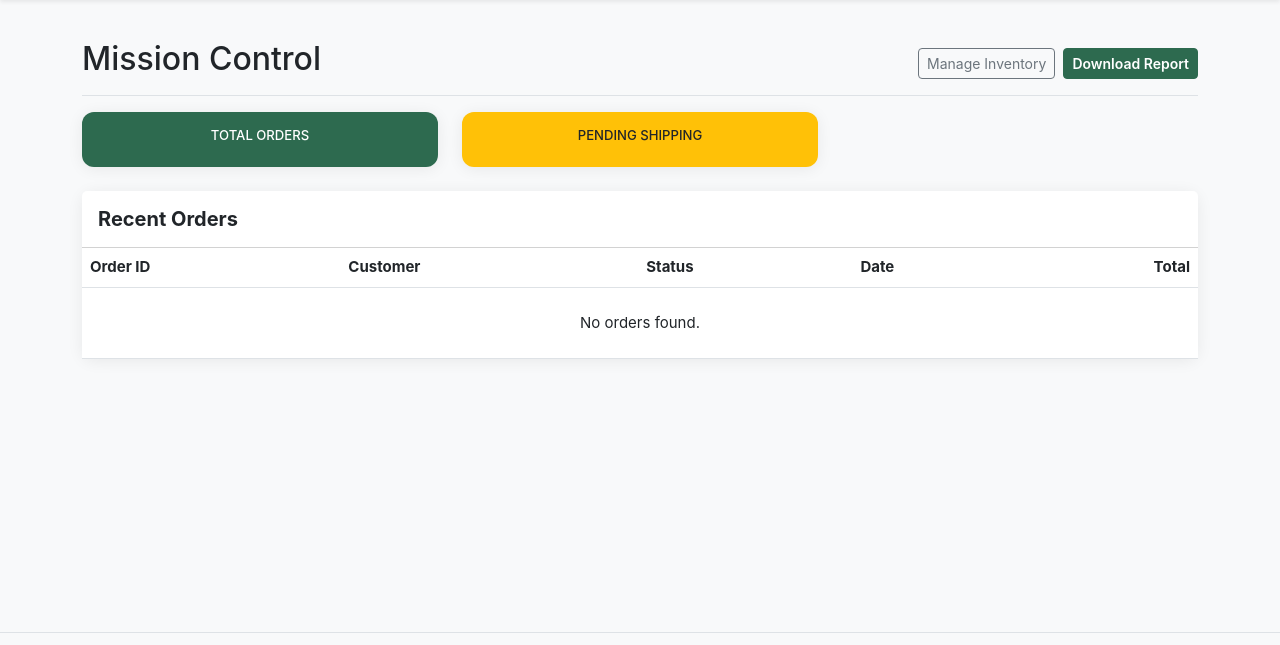
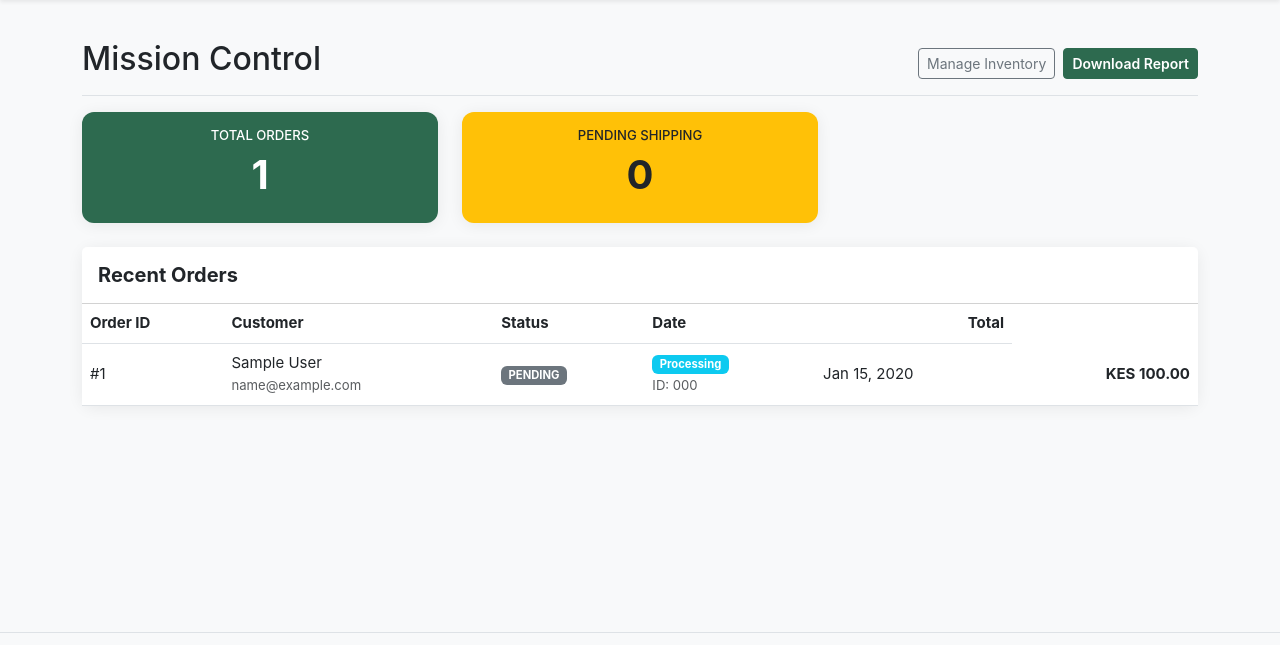
Before and after one commit to 21stSam/Nutrientz-Ecommerce, a Django app: page /orders/dashboard/ in a window 1280 px wide. Shown: the part 71-716 px from the top of the page. Run offline with Django 5.2, Linux system fonts and the light colour scheme; a user stored in the database is signed in; tables that the repository leaves empty hold one stand-in row (values such as "Sample post").

Commit message:
Finalized Order model with tracking and implemented stock reduction logic

```diff
--- a/orders/models.py
+++ b/orders/models.py
@@ -2,6 +2,7 @@ from django.db import models
 from django.contrib.auth.models import User
 from decimal import Decimal
 from shop.models import Product
+
 
 class Order(models.Model):
     # --- Choices ---
@@ -17,28 +18,41 @@ class Order(models.Model):
         ("failed", "Failed"),
     )
 
+    # New choices for the merchant fulfillment workflow
+    SHIPPING_STATUS_CHOICES = (
+        ("processing", "Processing"),
+        ("shipped", "Shipped"),
+        ("delivered", "Delivered"),
+        ("cancelled", "Cancelled"),
+    )
+
     # --- Fields ---
-    # Added user field back as views.py uses order.user = request.user
-    user = models.ForeignKey(User, on_delete=models.CASCADE, related_name='orders', null=True, blank=True)
+    user = models.ForeignKey(
+        User, on_delete=models.CASCADE, related_name="orders", null=True, blank=True
+    )
     first_name = models.CharField(max_length=50)
     last_name = models.CharField(max_length=50)
     email = models.EmailField()
     phone_number = models.CharField(max_length=20, blank=True, null=True)
 
-    county = models.CharField(max_length=100, default='Nairobi')
+    county = models.CharField(max_length=100, default="Nairobi")
     city_estate = models.CharField(max_length=100)
     address = models.CharField(max_length=250)
 
-    # ADDED THIS: The missing field that caused the form error
     delivery_fee = models.DecimalField(
-        max_digits=10,
-        decimal_places=2,
-        choices=DELIVERY_CHOICES,
-        default=300
+        max_digits=10, decimal_places=2, choices=DELIVERY_CHOICES, default=300
     )
 
+    # --- Payment & Status ---
     ipay_transaction_id = models.CharField(max_length=100, blank=True, null=True)
     status = models.CharField(max_length=10, choices=STATUS_CHOICES, default="pending")
+
+    # ADDED: Tracking and Shipping Status for Merchant Dashboard
+    shipping_status = models.CharField(
+        max_length=20, choices=SHIPPING_STATUS_CHOICES, default="processing"
+    )
+    tracking_number = models.CharField(max_length=100, blank=True, null=True)
+
     total_paid = models.DecimalField(
         max_digits=10, decimal_places=2, default=Decimal("0.00")
     )
@@ -59,12 +73,16 @@ class Order(models.Model):
         return self.get_total_cost() + self.delivery_fee
 
     def update_total_paid(self):
+        # Using F expression or direct assignment is better for atomic updates
         self.total_paid = self.get_total_cost()
-        Order.objects.filter(pk=self.pk).update(total_paid=self.total_paid)
+        self.save(update_fields=["total_paid"])
+
 
 class OrderItem(models.Model):
     order = models.ForeignKey(Order, related_name="items", on_delete=models.CASCADE)
-    product = models.ForeignKey(Product, related_name="order_items", on_delete=models.CASCADE)
+    product = models.ForeignKey(
+        Product, related_name="order_items", on_delete=models.CASCADE
+    )
     price = models.DecimalField(max_digits=10, decimal_places=2)
     quantity = models.PositiveIntegerField(default=1)
 
--- a/orders/templates/orders/merchant/dashboard.html
+++ b/orders/templates/orders/merchant/dashboard.html
@@ -54,6 +54,12 @@
                             {{ order.status|upper }}
                         </span>
                     </td>
+                    <td>
+                        <span class="badge bg-info">{{ order.get_shipping_status_display }}</span>
+                        {% if order.tracking_number %}
+                            <br><small class="text-muted">ID: {{ order.tracking_number }}</small>
+                        {% endif %}
+                    </td>
                     <td>{{ order.created|date:"M d, Y" }}</td>
                     <td class="text-end fw-bold">KES {{ order.get_total_cost }}</td>
                 </tr>
--- a/orders/views.py
+++ b/orders/views.py
@@ -7,7 +7,6 @@ from django.views.decorators.csrf import csrf_exempt
 from django.contrib.auth.decorators import login_required
 from django.contrib.admin.views.decorators import staff_member_required
 from django.contrib.auth.decorators import user_passes_test
-
 from .models import Order, OrderItem
 from .forms import OrderCreateForm
 from cart.cart import Cart
@@ -27,12 +26,20 @@ def order_create(request):
             order.save()
 
             for item in cart:
+                # 1. Create the Order Item
                 OrderItem.objects.create(
                     order=order,
                     product=item["product"],
                     price=item["price"],
                     quantity=item["quantity"],
                 )
+                # 2. Reduce the Stock
+                product = item["product"]
+                product.stock -= item["quantity"]
+                product.save()
+
+            # 3. CLEAR THE CART (Crucial to do this before the redirect)
+            cart.clear()
 
             # --- iPay Logic ---
             vendor_id = "demo"
@@ -48,7 +55,6 @@ def order_create(request):
             )
 
             # 2. Secure Callback URL
-            # build_absolute_uri is used to ensure iPay can find your server
             cbk = request.build_absolute_uri("/orders/callback/").strip()
 
             # 3. Parameters
@@ -58,13 +64,11 @@ def order_create(request):
             # 4. THE iPay V3 KE HASH PATTERN (Strict Order)
             data_string = f"{live}{mm}{mb}{mpesa}{telkom}{vendor_id}{curr}{p1}{p2}{p3}{p4}{amount}{cbk}{cst}{cl}"
 
-            # DEBUG: Uncomment the line below to check your terminal if it fails again
-            # print(f"DEBUG HASH STRING: {data_string}")
-
             hash_key = hmac.new(
                 secret_key.encode("utf-8"), data_string.encode("utf-8"), hashlib.sha256
             ).hexdigest()
 
+            # 4. Hand off to the Payment Redirect Template
             return render(
                 request,
                 "orders/order/payment_redirect.html",
@@ -146,7 +150,7 @@ def order_retry_payment(request, order_id):
 @login_required
 def user_order_history(request):
     # Only logged-in customers see their own data
-    return render(request, 'orders/customer/history.html')
+    return render(request, "orders/customer/history.html")
 
 
 @user_passes_test(lambda u: u.is_staff)
@@ -166,5 +170,25 @@ def merchant_dashboard(request):
 
 @staff_member_required
 def merchant_dashboard(request):
-    # Only you and staff can see this!
-    return render(request, "orders/merchant/dashboard.html")
+    all_orders = Order.objects.all()
+    recent_orders = all_orders.order_by("-created")[:10]
+
+    # Logic: Paid but not yet 'shipped' or 'delivered'
+    pending_shipping = (
+        all_orders.filter(status="paid")
+        .exclude(shipping_status__in=["shipped", "delivered"])
+        .count()
+    )
+
+    context = {
+        "total_orders": all_orders.count(),
+        "pending_shipping": pending_shipping,
+        "recent_orders": recent_orders,
+    }
+    return render(request, "orders/merchant/dashboard.html", context)
+
+
+@staff_member_required
+def merchant_order_list(request):
+    orders = Order.objects.all().order_by("-created")
+    return render(request, "orders/merchant/dashboard.html", {"orders": orders})
```
Also changed, not shown: orders/migrations/0006_order_shipping_status_order_tracking_number.py (added).
